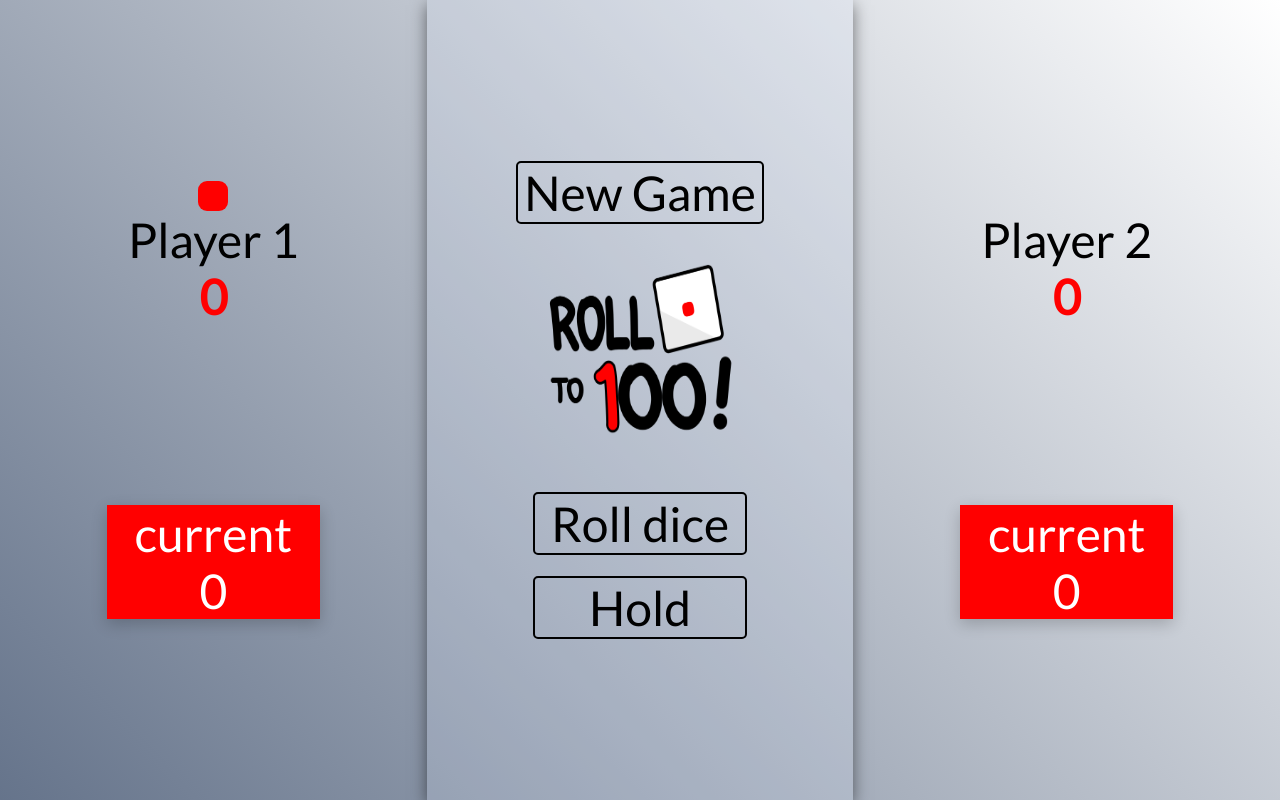
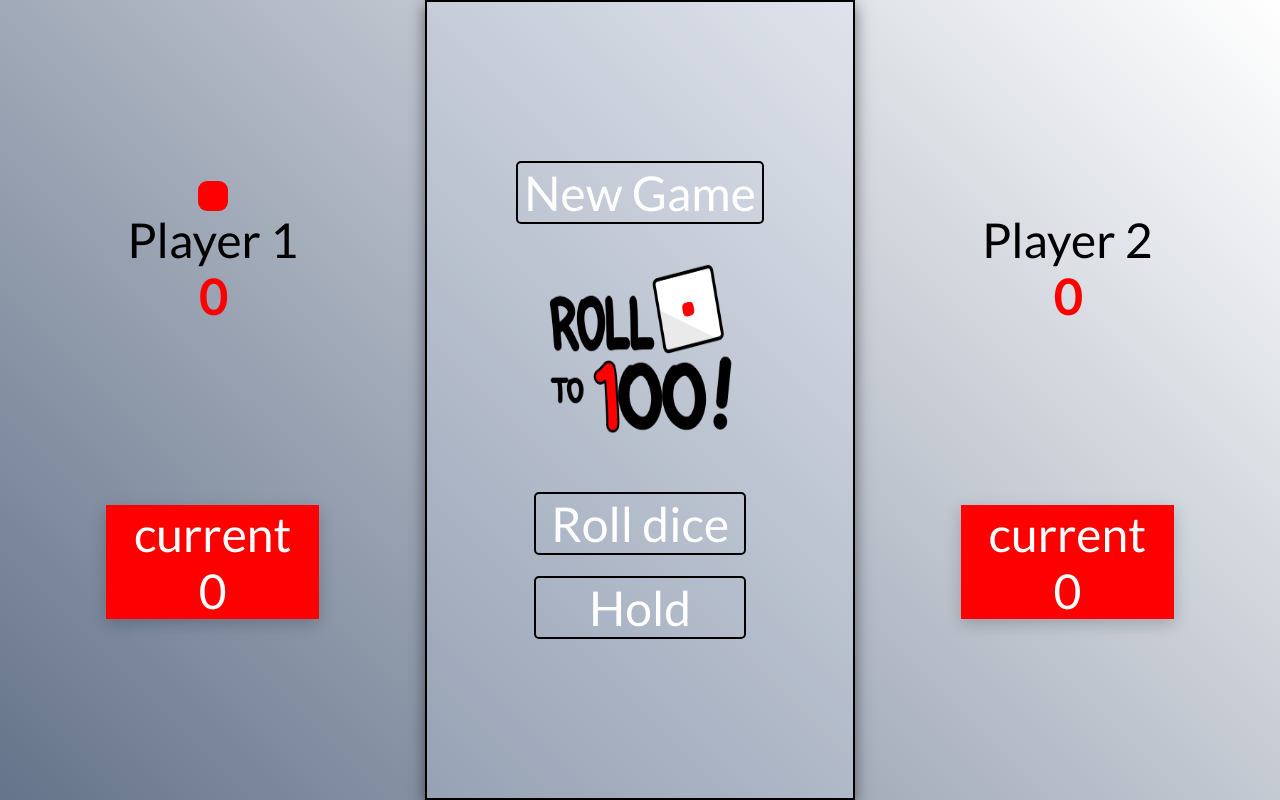
Before and after one commit to QiaoAn05/roll-to-100, a PHP site: page / in a window 1280 px wide. Run offline with PHP 8.4, Linux system fonts and the light colour scheme.

Commit message:
settle the default color for button black

```diff
--- a/style.css
+++ b/style.css
@@ -71,6 +71,7 @@
     cursor: pointer;
     background: transparent;
     font-family: 'Lato', sans-serif;
+    color: white;
   }
 
   button:hover {
@@ -111,6 +112,7 @@
   .box-btn {
     display: flex;
     background: rgba(218, 230, 249, 0.2);
+    border: solid 2px black;
     box-shadow: 0 5px 15px rgba(0, 0, 0, .5);
   }
     .box-btn :nth-child(1) {order: 1}
```
